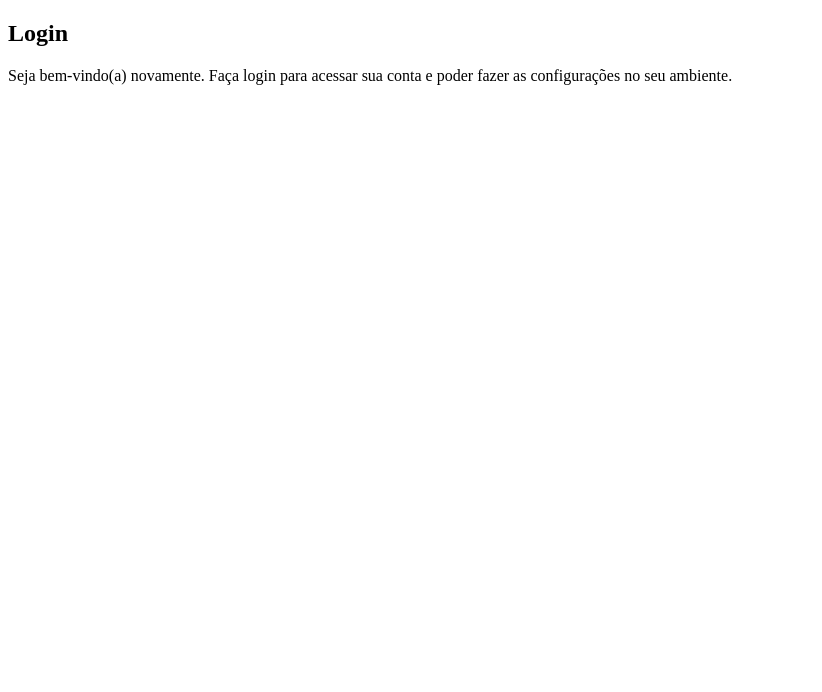
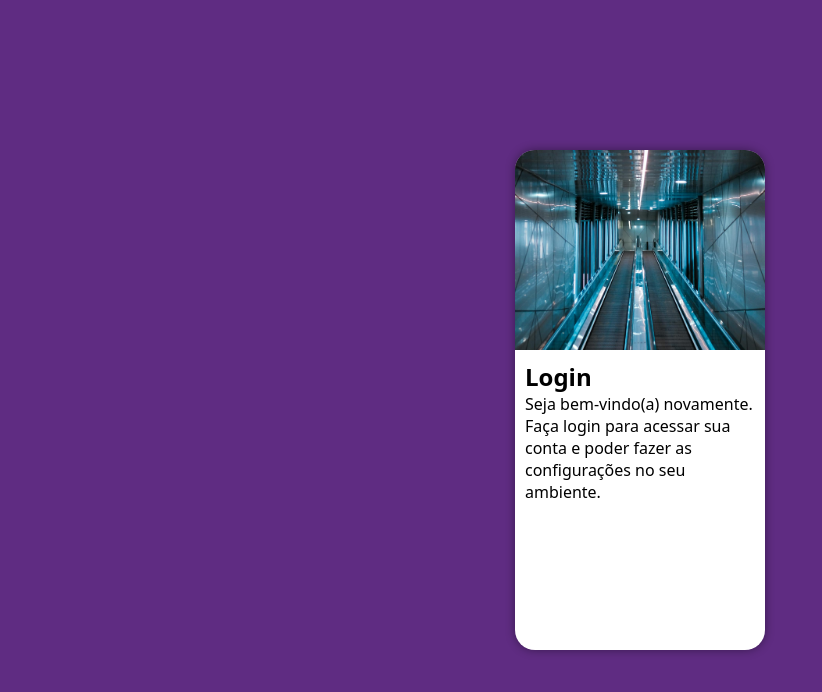
Before and after one commit to apoloxfps/Tela-de-login, a plain HTML site: page index.html in a window 1280 px wide. Shown: the whole page, without its empty margins (0-822 px from the left). Drawn offline with Linux system fonts and the light colour scheme.

Commit message:
projeto em processo

```diff
--- a/estilos/style.css
+++ b/estilos/style.css
@@ -5,3 +5,46 @@
  Verde: #40a09d
  Lilás: #5f2c82
 */
+
+*{
+    margin: 0;
+    padding: 0;
+    box-sizing: border-box;
+    font-family: system-ui, -apple-system, BlinkMacSystemFont, 'Segoe UI', Roboto, Oxygen, Ubuntu, Cantarell, 'Open Sans', 'Helvetica Neue', sans-serif;
+}
+:root{
+    --cor-verde:#40a09d;
+    --cor-lilás:#5f2c82;
+}
+body, html{
+    background-color: var(--cor-lilás);
+    height: 100vh;
+    width: 100vw;
+}
+main{
+    position: relative;
+    height: 100vh;
+    width: 100vw;
+}
+section#login{
+    position: absolute;
+    top: 50%;
+    left: 50%;
+    transform: translate(-50%, -50%);
+    background-color: white;
+    border-radius: 20px;
+    width: 250px;
+    height: 500px;
+    overflow: hidden;
+    box-shadow:0px 0px 10px rgba(0, 0, 0, 0.404) ;
+}
+div#imagem{
+    display: block;
+    background: var(--cor-lilás) url(../imagens/img-login-tech.jpg) no-repeat center center;
+    background-size: cover;
+    height: 200px;
+}
+div#formulario{
+    display: block;
+    padding: 10px;
+}
--- a/index.html
+++ b/index.html
@@ -3,7 +3,7 @@
   <head>
     <meta charset="UTF-8" />
     <meta name="viewport" content="width=device-width, initial-scale=1.0" />
-    <link rel="stylesheet" href="estilos/style.css" />
+    <link rel="stylesheet" href="estilos/style.css" /> <!--Mobile First-->
     <title>Tela de Login</title>
   </head>
   <body>
```
Also changed, not shown: imagens/img-login-tech.jpg (added).
